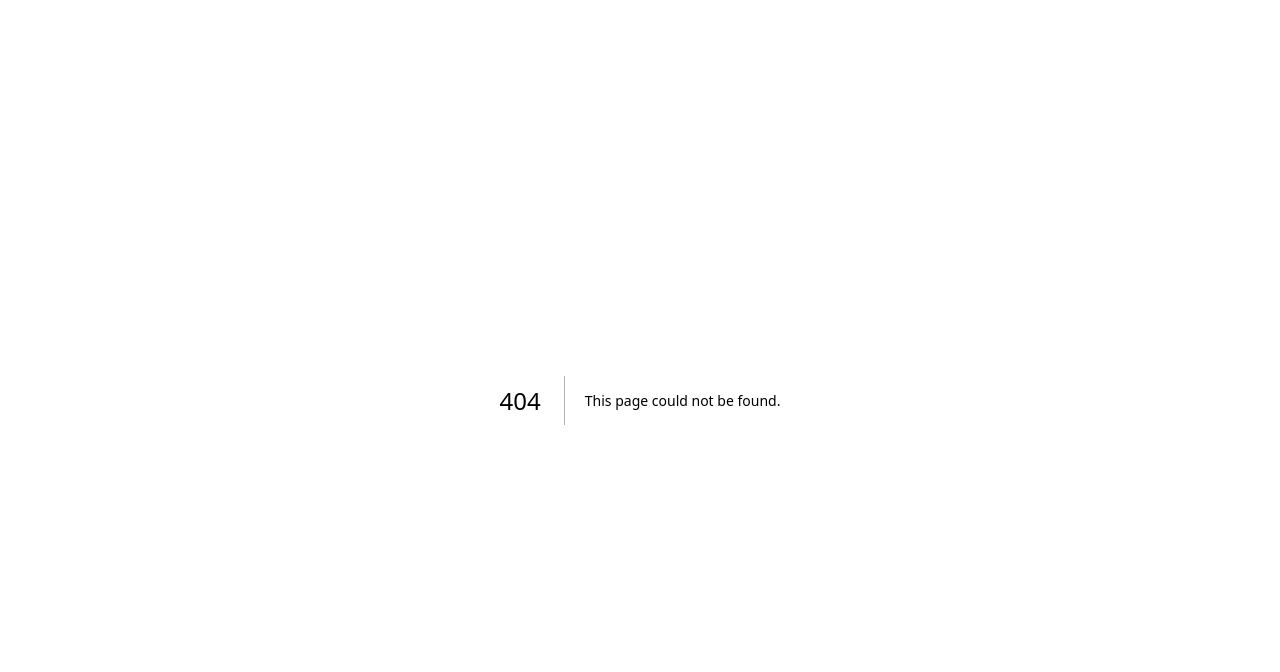
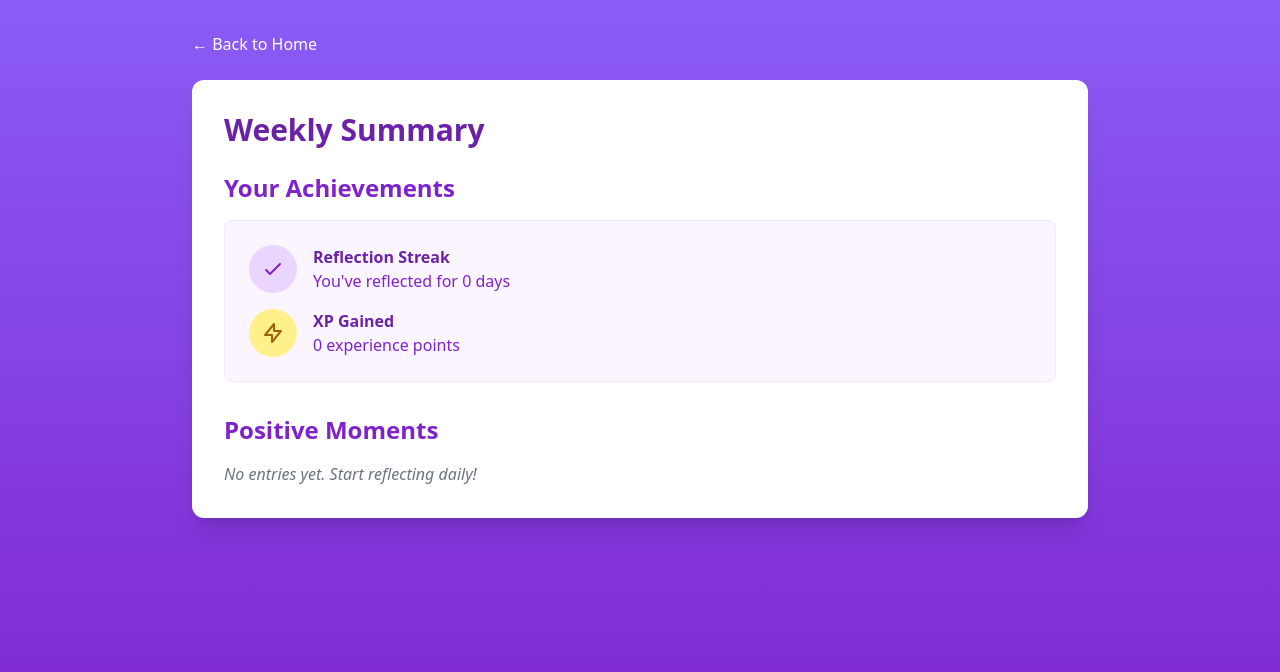
Before and after one commit to AHMEDzxcm/reflection-game-app, a Next.js app: page /weekly-summary in a window 1280 px wide. Before the commit this address had no page. Shown: the top 672 px of the page. Built offline with nearby package versions, Linux system fonts and the light colour scheme.

Commit message:
Create page.tsx

```diff
--- /dev/null
+++ b/src/app/weekly-summary/page.tsx
@@ -0,0 +1,98 @@
+'use client';
+
+import React, { useEffect, useState } from 'react';
+import Link from 'next/link';
+
+type Entry = {
+  date: string;
+  positive: string;
+  negative: string;
+  categories: {
+    positive: string;
+    negative: string;
+  };
+};
+
+export default function WeeklySummary() {
+  const [entries, setEntries] = useState<Entry[]>([]);
+
+  useEffect(() => {
+    // In a real app, we would fetch this from a database
+    const savedEntries = JSON.parse(localStorage.getItem('reflectionEntries') || '[]');
+    setEntries(savedEntries);
+  }, []);
+
+  return (
+    <div className="min-h-screen bg-gradient-to-b from-violet-500 to-purple-700 p-8">
+      <div className="max-w-4xl mx-auto">
+        <Link href="/" className="inline-block mb-6 text-white hover:underline">
+          ← Back to Home
+        </Link>
+
+        <div className="bg-white rounded-xl shadow-xl p-8 mb-8">
+          <h1 className="text-3xl font-bold text-purple-800 mb-6">
+            Weekly Summary
+          </h1>
+
+          <div className="mb-8">
+            <h2 className="text-2xl font-semibold mb-4 text-purple-700">
+              Your Achievements
+            </h2>
+
+            <div className="bg-purple-50 rounded-lg p-6 border border-purple-100">
+              <div className="flex items-center mb-4">
+                <div className="w-12 h-12 bg-purple-200 rounded-full flex items-center justify-center mr-4">
+                  <svg xmlns="http://www.w3.org/2000/svg" className="h-6 w-6 text-purple-700" fill="none" viewBox="0 0 24 24" stroke="currentColor">
+                    <path strokeLinecap="round" strokeLinejoin="round" strokeWidth={2} d="M5 13l4 4L19 7" />
+                  </svg>
+                </div>
+                <div>
+                  <h3 className="font-bold text-purple-800">Reflection Streak</h3>
+                  <p className="text-purple-700">You've reflected for {entries.length} days</p>
+                </div>
+              </div>
+
+              <div className="flex items-center">
+                <div className="w-12 h-12 bg-yellow-200 rounded-full flex items-center justify-center mr-4">
+                  <svg xmlns="http://www.w3.org/2000/svg" className="h-6 w-6 text-yellow-700" fill="none" viewBox="0 0 24 24" stroke="currentColor">
+                    <path strokeLinecap="round" strokeLinejoin="round" strokeWidth={2} d="M13 10V3L4 14h7v7l9-11h-7z" />
+                  </svg>
+                </div>
+                <div>
+                  <h3 className="font-bold text-purple-800">XP Gained</h3>
+                  <p className="text-purple-700">{entries.length * 10} experience points</p>
+                </div>
+              </div>
+            </div>
+          </div>
+
+          <div>
+            <h2 className="text-2xl font-semibold mb-4 text-purple-700">
+              Positive Moments
+            </h2>
+
+            {entries.length > 0 ? (
+              <div className="space-y-4">
+                {entries.map((entry, index)  => (
+                  <div key={index} className="bg-green-50 rounded-lg p-4 border border-green-100">
+                    <div className="flex justify-between items-start mb-2">
+                      <span className="inline-block bg-green-200 text-green-800 text-xs px-2 py-1 rounded-full">
+                        {entry.categories.positive}
+                      </span>
+                      <span className="text-sm text-gray-500">
+                        {new Date(entry.date).toLocaleDateString()}
+                      </span>
+                    </div>
+                    <p className="text-gray-700">{entry.positive}</p>
+                  </div>
+                ))}
+              </div>
+            ) : (
+              <p className="text-gray-500 italic">No entries yet. Start reflecting daily!</p>
+            )}
+          </div>
+        </div>
+      </div>
+    </div>
+  );
+}
```
